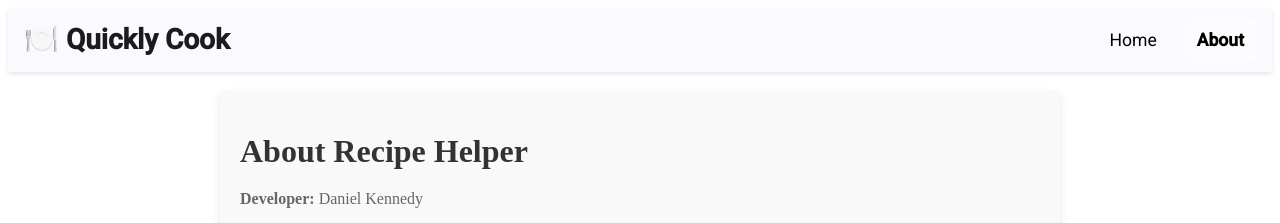
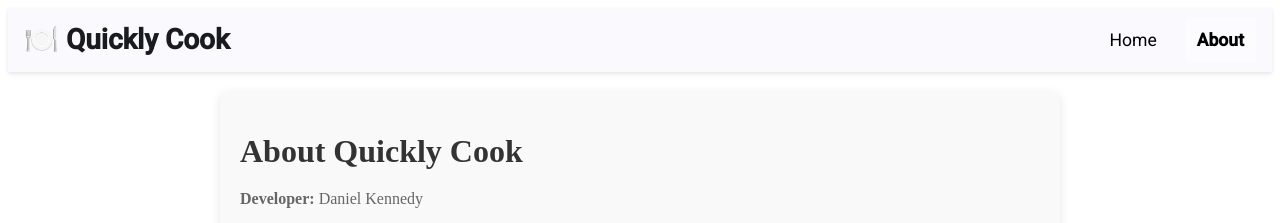
Before and after one commit to DRK90/QuicklyCook, an Angular app: page /about in a window 1280 px wide. Shown: the top 223 px of the page. Built offline with nearby package versions, Linux system fonts and the light colour scheme.

Commit message:
update title

```diff
--- a/src/app/pages/about/about.component.html
+++ b/src/app/pages/about/about.component.html
@@ -1,5 +1,5 @@
 <div class="about-content">
-  <h1>About Recipe Helper</h1>
+  <h1>About Quickly Cook</h1>
   <p><strong>Developer:</strong> Daniel Kennedy</p>
   <p><strong>Tech Stack:</strong> "MR AlAN R" (MySQL, Redis, Amazon Linux, Angular, .NET, RabbitMQ) Cloud Native Gen 1 Development</p>
   <p><strong>About:</strong> Using Gen 1 cloud technologies, this app uses 4 different cloud technologies: Redis,RabbitMQ, MySQL Database, and EC2. It leverages OpenAI APIs for recipe generation, then stores them in memory, and database for future use.</p>
```
